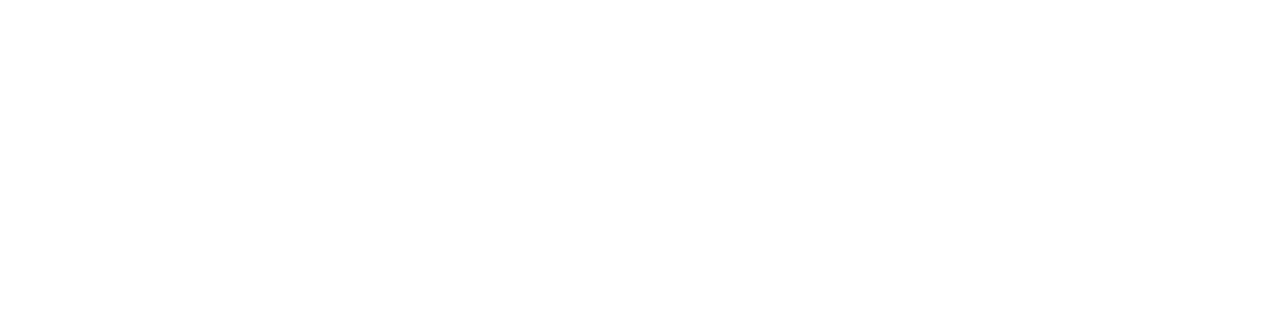
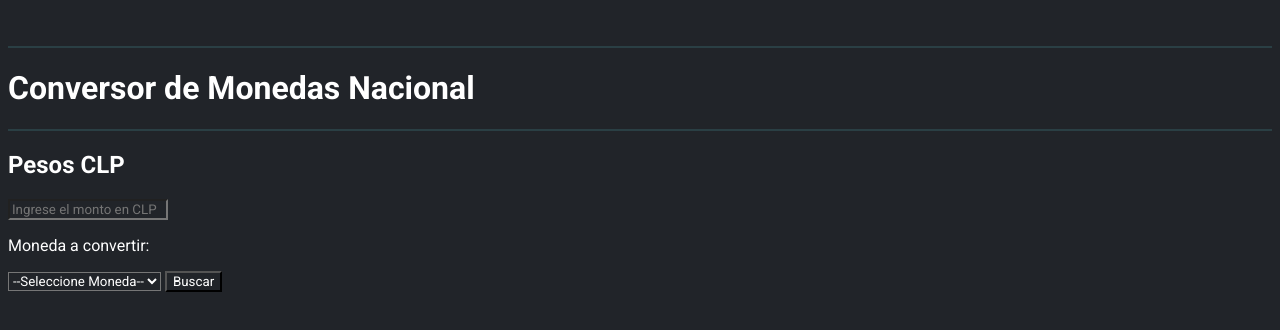
Before and after one commit to tyto-ovo/javascript_API, a plain HTML site: page index.html in a window 1280 px wide. Drawn offline with Linux system fonts and the light colour scheme.

Commit message:
base de html

```diff
--- a/assets/CSS/style.css
+++ b/assets/CSS/style.css
@@ -0,0 +1,43 @@
+@import url("https://fonts.googleapis.com/css2?family=Roboto:ital,wght@0,100;0,300;0,400;0,500;0,700;0,900;1,100;1,300;1,400;1,500;1,700;1,900&display=swap");
+/*
+negro   #212429
+gris    #6C757E
+celeste #0ECAF0
+blanco  #FFFFFF
+verde   #2A3F44
+ */
+
+* {
+  /*
+  margin: 0px;
+  padding: 0px; */
+  background-color: #212429;
+  color: #ffffff;
+  font-family: "Roboto", sans-serif;
+}
+hr {
+  margin: 1em auto;
+  height: 2px;
+  background-color: #2a3f44;
+  border: none;
+}
+head {
+  display: flex;
+  flex-direction: column;
+  margin: 10px;
+  padding: 10px;
+}
+head h1 {
+  /* text-align: center */
+}
+/* Chrome, Safari, Edge, Opera */
+input::-webkit-outer-spin-button,
+input::-webkit-inner-spin-button {
+  -webkit-appearance: none;
+  margin: 0;
+}
+
+/* Firefox */
+input[type="number"] {
+  -moz-appearance: textfield;
+}
--- a/index.html
+++ b/index.html
@@ -7,6 +7,28 @@
     <link rel="stylesheet" href="./assets/CSS/style.css" />
   </head>
   <body>
+    <head>
+      <hr />
+      <h1>Conversor de Monedas Nacional</h1>
+      <hr />
+    </head>
+    <main>
+      <div class="container">
+        <h2>Pesos CLP</h2>
+        <input
+          type="number"
+          placeholder="Ingrese el monto en CLP"
+          class="chileno"
+        />
+        <p>Moneda a convertir:</p>
+        <select name="coin" id="coin-select">
+          <option value="">--Seleccione Moneda--</option>
+          <option value="dog">UF</option>
+          <option value="cat">Dolar</option>
+        </select>
+        <button>Buscar</button>
+      </div>
+    </main>
     <script src="./assets/JS/script.js"></script>
   </body>
 </html>
```
